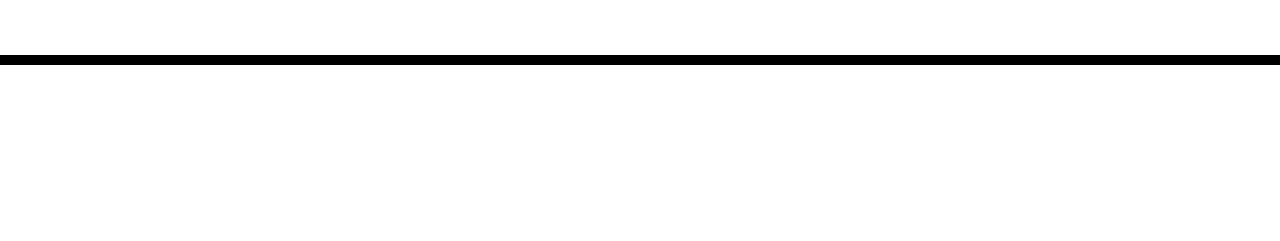
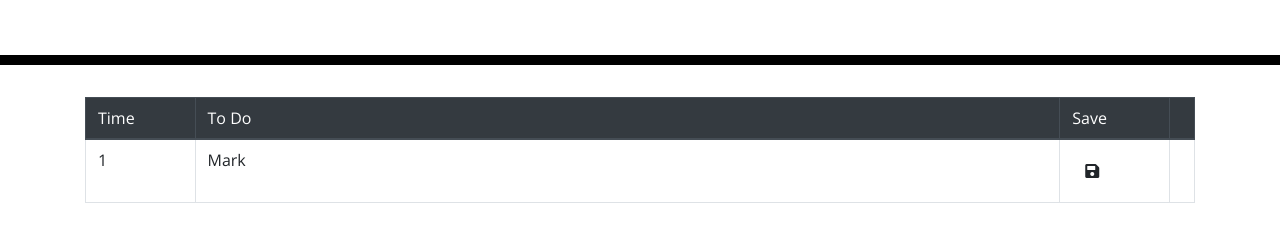
Before and after one commit to ishabali/IB-Homework5-Day-Planner, a plain HTML site: page index.html in a window 1280 px wide. Shown: the part 267-508 px from the top of the page. Drawn offline with nearby package versions, Linux system fonts and the light colour scheme.

Commit message:
Basic Table structure made

```diff
--- a/index.html
+++ b/index.html
@@ -33,6 +33,36 @@
     </header>
     <div class="container">
       <!-- Timeblocks go here -->
+
+      <!-- <form>
+        <div class="row">
+          <div class="col">
+            <input type="text" class="form-control" placeholder="First name">
+          </div>
+          <div class="col">
+            <input type="text" class="form-control" placeholder="Last name">
+          </div>
+        </div>
+      </form> -->
+      <div class="table-responsive-sm">
+        <table class="table table-bordered">
+          <thead class="thead-dark">
+            <tr>
+              <th width="10%" scope="col">Time</th>
+              <th width="80%" scope="col">To Do</th>
+              <th width="10%" scope="col">Save <th>
+            </tr>
+          </thead>
+          <tbody>
+            <tr>
+              <th scope="row">1</th>
+              <td>Mark</td>
+              <td><button class="btn"><i class="fas fa-save"></i></button></td>
+            </tr>
+          </tbody>
+        </table>
+      </div>
+
     </div>
 
     <script src="https://code.jquery.com/jquery-3.4.1.min.js"></script>
```
